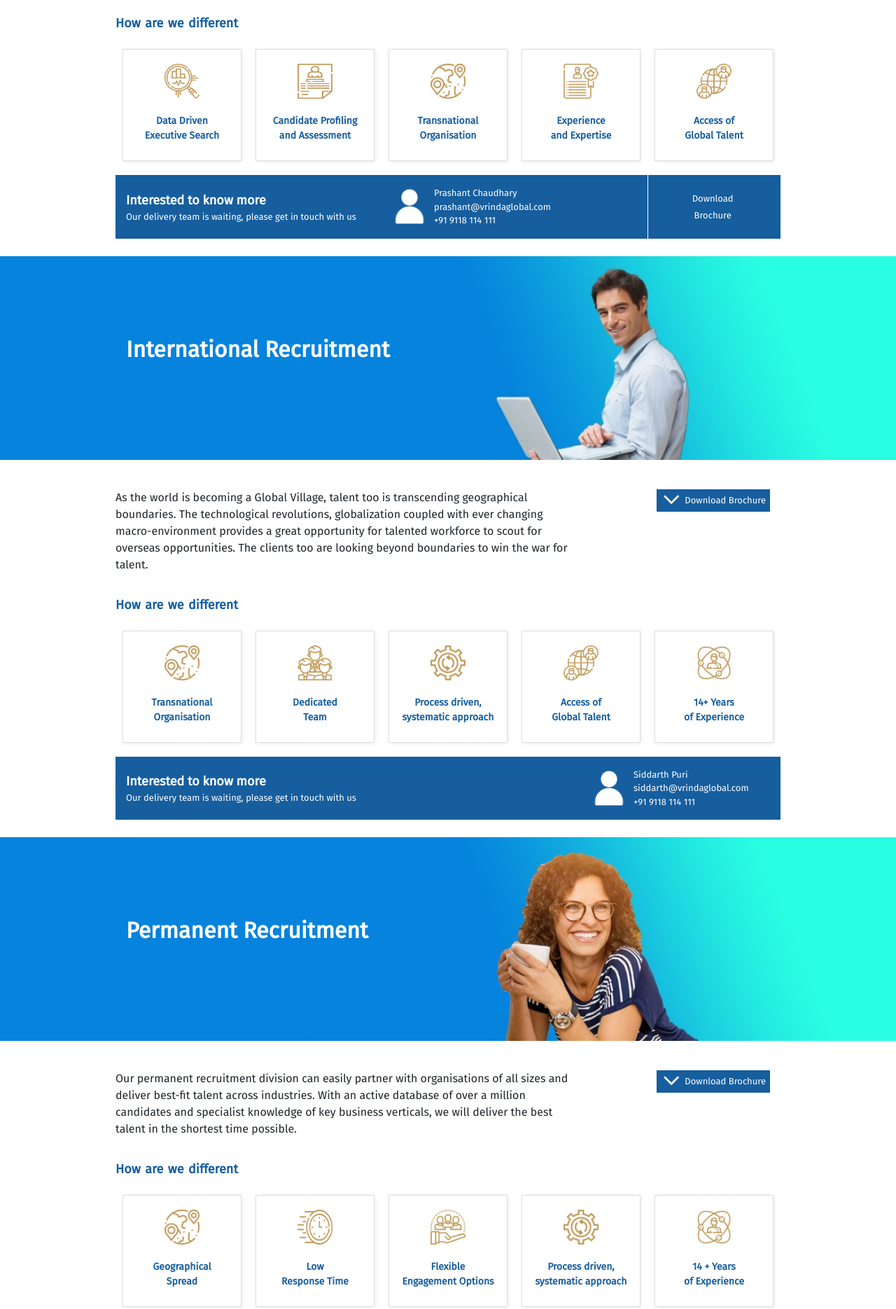
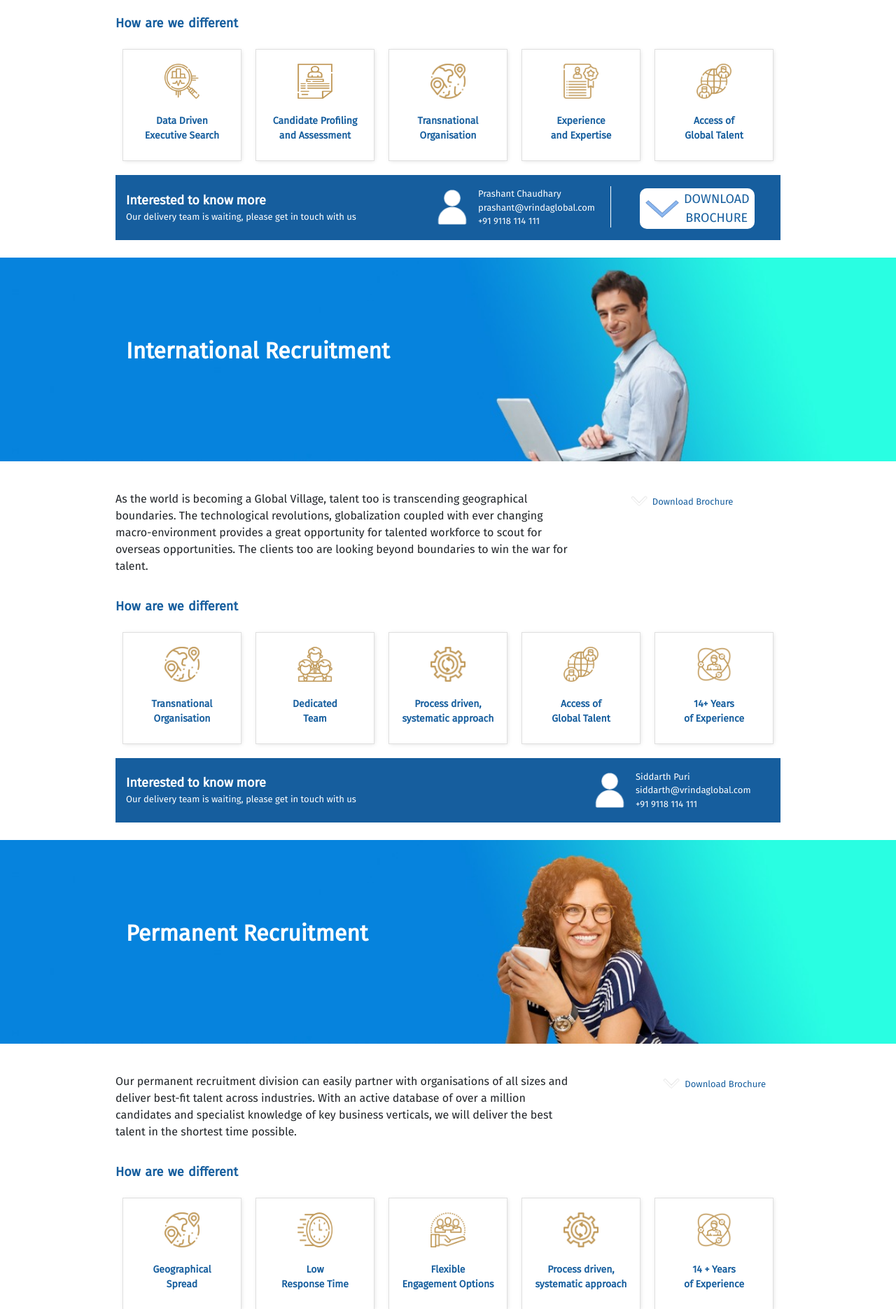
Before and after one commit to sreeramk28/vrinda-website, a PHP site: page /services.html in a window 1280 px wide. Shown: the part 493-2363 px from the top of the page at 70% size. Run offline with PHP 8.4, Linux system fonts and the light colour scheme.

Commit message:
services page changed a bit

```diff
--- a/services.html
+++ b/services.html
@@ -7,8 +7,7 @@
 	<link rel="stylesheet" href="https://stackpath.bootstrapcdn.com/bootstrap/4.5.0/css/bootstrap.min.css" integrity="sha384-9aIt2nRpC12Uk9gS9baDl411NQApFmC26EwAOH8WgZl5MYYxFfc+NcPb1dKGj7Sk" crossorigin="anonymous">
   	<link href="https://fonts.googleapis.com/css2?family=Fira+Sans&display=swap" rel="stylesheet">
 	<link rel="stylesheet" href="style/footer.css">
-  	<link rel="stylesheet" href="style/inplace_content.css">
-  	<link rel="stylesheet" type="text/css" href="style/carousel.css">
+
   	<link rel="stylesheet" type="text/css" href="style/navbar.css">
   	<link rel="stylesheet" type="text/css" href="style/services.css">
   	<link rel="stylesheet" href="https://cdnjs.cloudflare.com/ajax/libs/font-awesome/4.7.0/css/font-awesome.min.css">
@@ -217,8 +216,8 @@ performance, and for succession planning. </h6>
           <p id = "id_interest_body">Our delivery team is waiting, please get in touch with us</p>
         </div>
 
-        <div class="col-md-4 class_know_more_full">
-          <table>
+        <div class="col-md-6 class_know_more_full">
+          <table style="margin-left: 60px;">
             <tr>
               <td><img style="margin-bottom: 0;"height="50" width="50" src="assets/Services_icon-01.png"></td>
               <td>
@@ -228,34 +227,27 @@ performance, and for succession planning. </h6>
                   <li>+91 9118 114 111</li>
                 </ul>
               </td>
+              <td>
+                <span style="border-right: 1px solid #fff; padding-left: 20px; padding-top: 20px; padding-bottom: 20px;">
+                  <br>
+                </span>
+              </td>
+              <td style="padding-left: 40px;">
+                <button class="button-style-2" style="margin-top: 10px; ">
+                  <table>
+                    <tr>
+                      <td><img height="45" width="50" src="assets/down-arrow.png"></td>
+                      <td style="font-size: 18px; padding-left: 5px;">DOWNLOAD <br>BROCHURE</td>
+                    </tr>
+                  </table>
+                </button>
+              </td>
             </tr>
           </table>
+
         </div>
 
-        <div class="col-md-2 class_know_more_full" style="border-left: 1px solid #fff;">
-          <!--div class="container-fluid">
-             <div class="row">
-              <div id="ms-container">
-                <label for="ms-download">
-                  <div class="ms-content">
-                    <div class="ms-content-inside">
-                      <input type="checkbox" id="ms-download" />
-                      <div class="ms-line-down-container">
-                        <div class="ms-line-down"></div>
-                      </div>
-                      <div class="ms-line-point"></div>
-                    </div>
-                  </div>
-                </label>
-              </div>
-            </div> >
 
-          </div-->
-          <button class="button-style-2" style="padding: 1% 20% 1% 20%; margin-top: 12%; margin-left: 10%;">
-              <!--img height="30" width="30" src="assets/download-arrow.png"-->
-              <span class="text-center" style="font-size: 13px;">Download<br> Brochure</span>
-          </button>
-        </div>
         <div class="col-md-1"></div>
       </div>
 
@@ -295,7 +287,7 @@ performance, and for succession planning. </h6>
           </h6>
         </div>
         <div class="col-md-3">
-          <div class="text-right">
+          <div class="text-center">
           <button class="button-style-2">
               <img height="30" width="30" src="assets/download-arrow.png">
               <span style="font-size: 13px;">Download Brochure</span>
--- a/style/services.css
+++ b/style/services.css
@@ -85,13 +85,13 @@ ul > li {
 }
 .button-style-2 {
 
-	background-color: #165e9e;
-	color: #fff;
+	background-color: #fff;
+	color: #165e9e;
 	border: 0;
-
+	border-radius: 10px;
 }
 td {
-	padding: 0;
+
 	margin: 0;
 }
 .class_cards{
```
Also changed, not shown: assets/down-arrow.png (added).
